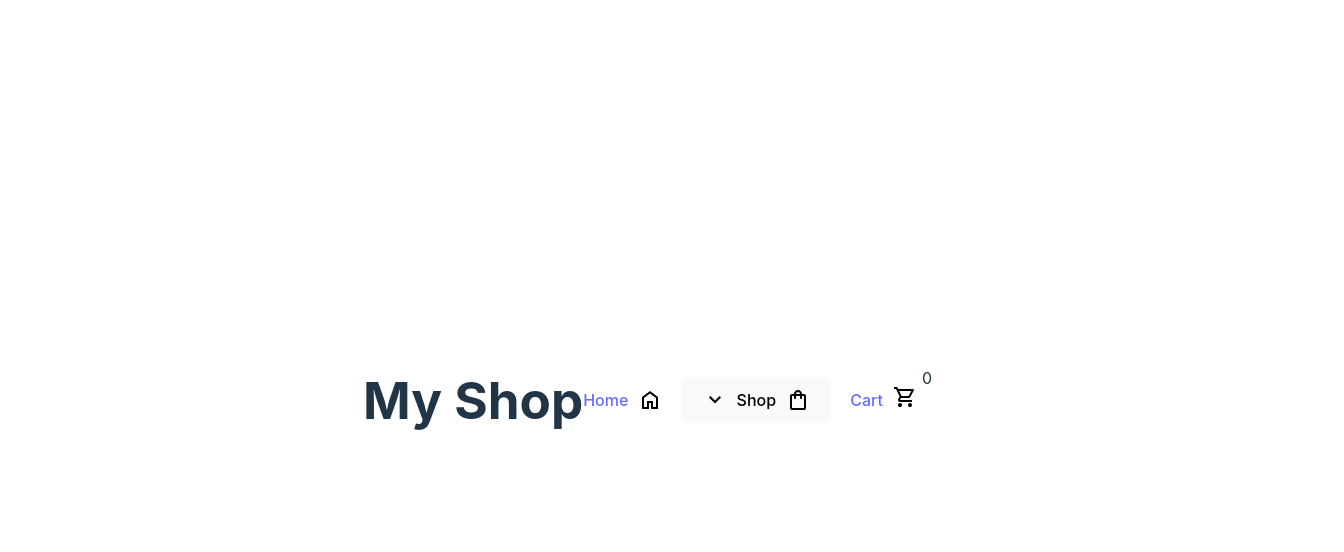
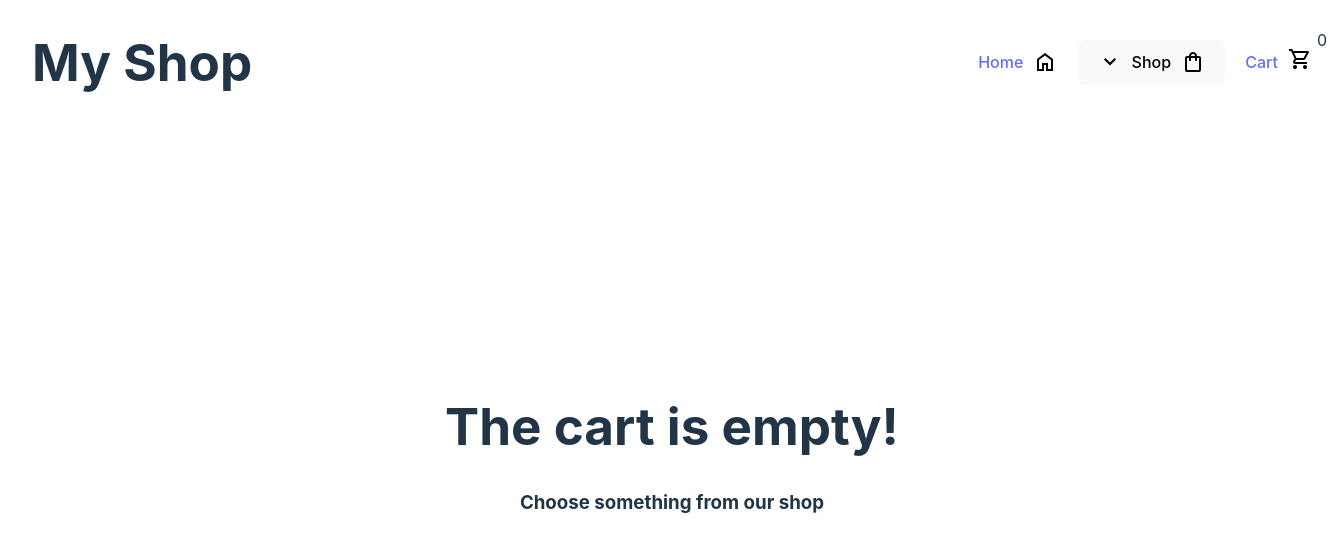
Before and after one commit to Beppe94/Shopping-Cart, a React (Vite) app: page /cart in a window 1280 px wide. Shown: the top 552 px of the page, 1344 px wide, since content can reach past the window. Built offline with nearby package versions, Linux system fonts and the light colour scheme.

Commit message:
add text when cart is empty, fix cart css container position, fix total products in cart not showing properly between components

```diff
--- a/src/Cart.jsx
+++ b/src/Cart.jsx
@@ -2,6 +2,7 @@ import { useDispatch, useSelector } from "react-redux";
 import NavBar from "./Nav";
 import { useEffect, useState } from "react";
 import CartProducts from "./cartProducts";
+import "/src/Styles/cart.css"
 
 function ShoppingCart() {
 
@@ -17,10 +18,13 @@ function ShoppingCart() {
     })
 
     return(
-        <div>
-            <NavBar cart={cartProducts.length}/>
-            <div>
-                {indexArray.map((index) => {
+        <div className="cartComponent">
+            <div className="navSection">
+                <NavBar cart={cartProducts.length}/>
+            </div>
+            <div className="cardContainer">
+                {indexArray.length > 0 ? (
+                    indexArray.map((index) => {
                     const women = clothesArray.womenClothes.map(clothes => clothes.find(element => element.id === index));
                     const men = clothesArray.menClothes.map(clothes => clothes.find(element => element.id === index));
 
@@ -35,7 +39,12 @@ function ShoppingCart() {
                             />
                         )
                     }
-                })}
+                })) : (
+                    <div>
+                        <h1>The cart is empty!</h1>
+                        <h3>Choose something from our shop</h3>
+                    </div>
+                )}
             </div>
         </div>
     )
--- /dev/null
+++ b/src/JewelShop.jsx
@@ -0,0 +1,52 @@
+import { useDispatch, useSelector } from "react-redux";
+import NavBar from "./Nav";
+import { useEffect, useState } from "react";
+import { addJewelery } from "./prouctSlice";
+
+function JewelShop() {
+
+    const cartLength = useSelector((state) => state.shop.cartProducts);
+    const dispatch = useDispatch();
+
+    const [cart, setCart] = useState([]);
+    const [jewelsProduct, setJewelProduct] = useState(null);
+
+    useEffect(() => {
+        if(cartLength.length >= cart.length) {
+            setCart(cartLength)
+        }
+    }, [])
+
+    useEffect(() => {
+        const fetchData = async () => {
+            const data = await fetch("https://fakestoreapi.com/products/category/jewelery")
+            const res = await data.json();
+            setJewelProduct(res);
+            dispatch(addJewelery(res));
+            console.log(res);
+        }
+
+        fetchData();
+    }, [])
+
+    function handleClick(index) {
+        dispatch(addIndexClothes(index));
+        if(!cart.includes(index)) {
+            setCart([...cart, index]);
+            dispatch(cartTotalProducts(index));
+        }
+    }
+
+    return (
+        <div>
+            <div>
+                <NavBar cart={cart.length}/>
+            </div>
+            <div>
+
+            </div>
+        </div>
+    )
+}
+
+export default JewelShop;
--- a/src/MenShop.jsx
+++ b/src/MenShop.jsx
@@ -24,7 +24,7 @@ function MenShop() {
     },[])
 
     useEffect(() => {
-        if(cartLength >= cart) {
+        if(cartLength.length >= cart.length) {
             setCart(cartLength);
         }
     })
--- /dev/null
+++ b/src/Styles/cart.css
@@ -0,0 +1,16 @@
+.navSection {
+    position: absolute;
+    top: 0;
+    width: 1280px;
+}
+
+.cartComponent {
+    margin-top: 100px;
+    width: 1280px;
+}
+
+.cardContainerCart {
+    display: flex;
+    flex-direction: column;
+    gap: 10px;
+}
--- a/src/WomenShop.jsx
+++ b/src/WomenShop.jsx
@@ -34,10 +34,10 @@ function WomenShop() {
     }
 
     useEffect(() => {
-        if(cartLength >= cart) {
+        if(cartLength.length >= cart.length) {
             setCart(cartLength);
         }
-    }, [])
+    });
 
     function renderStar(numberOfStars) {
         const stars = "★".repeat(Math.floor(numberOfStars))
```
Also changed, not shown: src/Router.jsx (+8 -2 lines).
